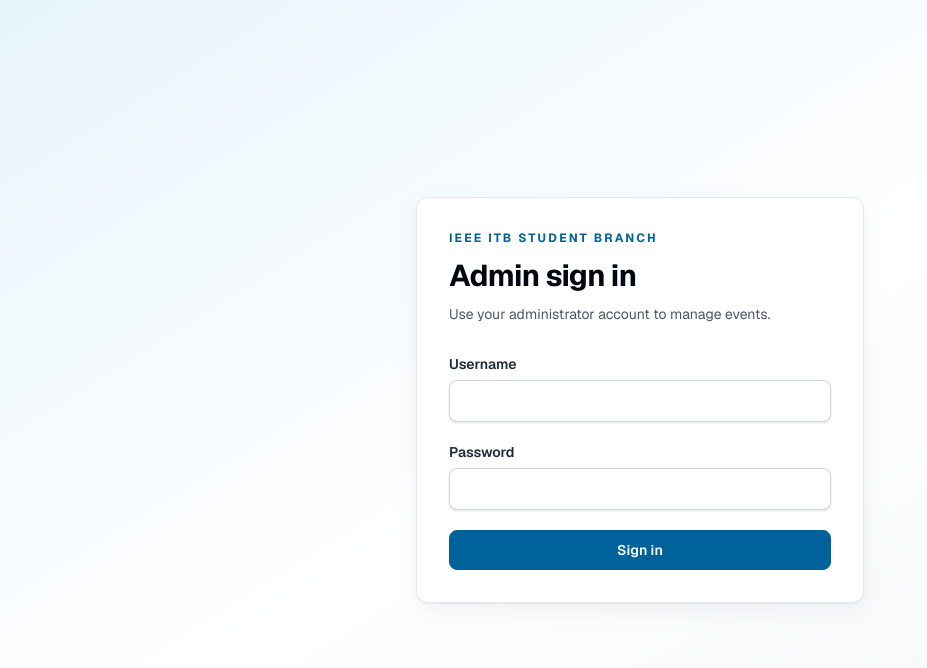
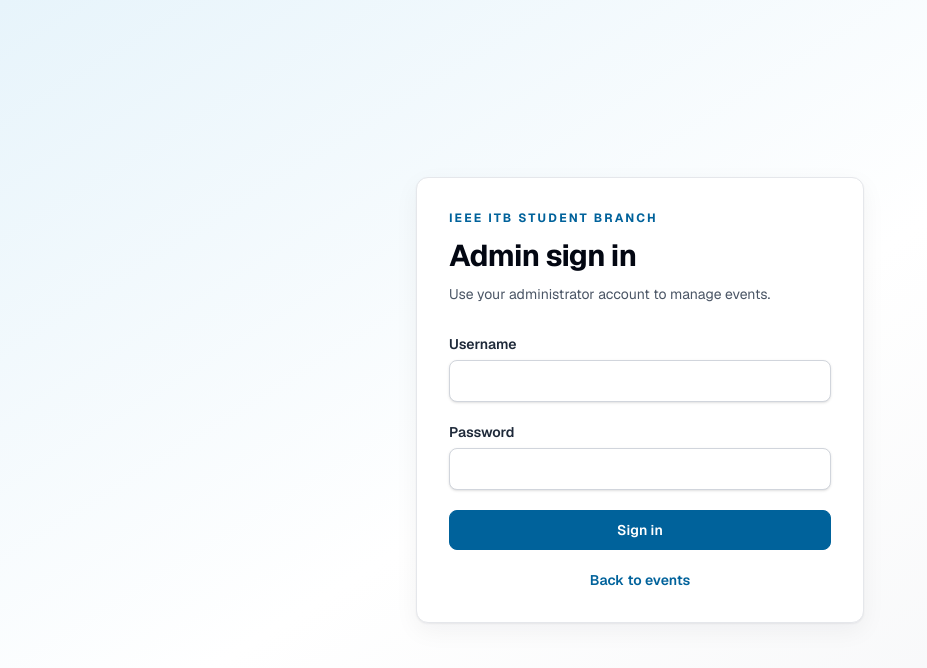
Before and after one commit to pepayaz/ieee-itb-event-management, a Next.js app: page /admin/login in a window 1280 px wide. Shown: the top 668 px of the page, without its empty margins (0-927 px from the left). Built offline with nearby package versions, Linux system fonts and the light colour scheme.

Commit message:
fix(navigation): return logged-out admins to the public events page

```diff
--- a/src/app/admin/login/page.tsx
+++ b/src/app/admin/login/page.tsx
@@ -1,5 +1,6 @@
 "use client";
 
+import Link from "next/link";
 import { useRouter } from "next/navigation";
 import { useState } from "react";
 
@@ -86,6 +87,13 @@ export default function AdminLoginPage() {
           {isPending ? "Signing in..." : "Sign in"}
         </Button>
       </form>
+
+        <Link
+          href="/"
+          className="mt-5 block text-center text-sm font-semibold text-ieee hover:text-ieee-dark"
+        >
+          Back to events
+        </Link>
       </Card>
     </main>
   );
--- a/src/app/page.tsx
+++ b/src/app/page.tsx
@@ -1,5 +1,4 @@
 import type { Metadata } from "next";
-import Link from "next/link";
 import { Suspense } from "react";
 
 import { EventCard } from "@/components/EventCard";
@@ -10,7 +9,7 @@ import {
 } from "@/components/EventFilters";
 import { EmptyState, ErrorState, LoadingState } from "@/components/StateViews";
 import { SiteFooter, SiteHeader } from "@/components/SiteChrome";
-import { PageHeader, buttonStyles } from "@/components/ui";
+import { PageHeader } from "@/components/ui";
 import { listPublishedEvents, type EventTimeframe } from "@/lib/events";
 
 // Tanpa ini Next.js mem-prerender halaman saat build, sehingga event yang
@@ -59,11 +58,6 @@ export default async function HomePage({ searchParams }: HomePageProps) {
             eyebrow="IEEE ITB Student Branch"
             title="Ideas, skills, and people in motion."
             description="Discover technical workshops, professional programs, and community events from IEEE ITB Student Branch."
-            actions={
-              <Link href="/admin/login" className={buttonStyles({ variant: "secondary" })}>
-                Admin login
-              </Link>
-            }
           />
         </div>
       </section>
--- a/src/components/LogoutButton.tsx
+++ b/src/components/LogoutButton.tsx
@@ -16,7 +16,7 @@ export function LogoutButton() {
     try {
       await apiFetch("/api/auth/logout", { method: "POST" });
     } finally {
-      router.push("/admin/login");
+      router.replace("/");
       // Cache router masih menyimpan halaman yang dirender saat sesi aktif.
       // Tanpa refresh, kembali ke dashboard bisa menampilkan versi lama.
       router.refresh();
```
